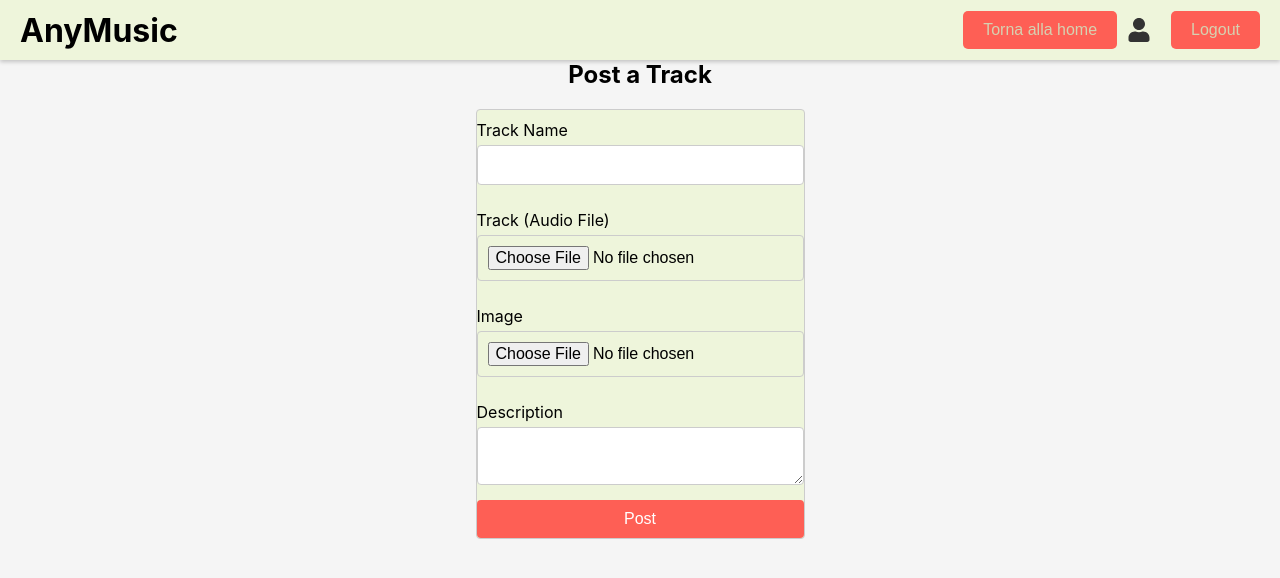
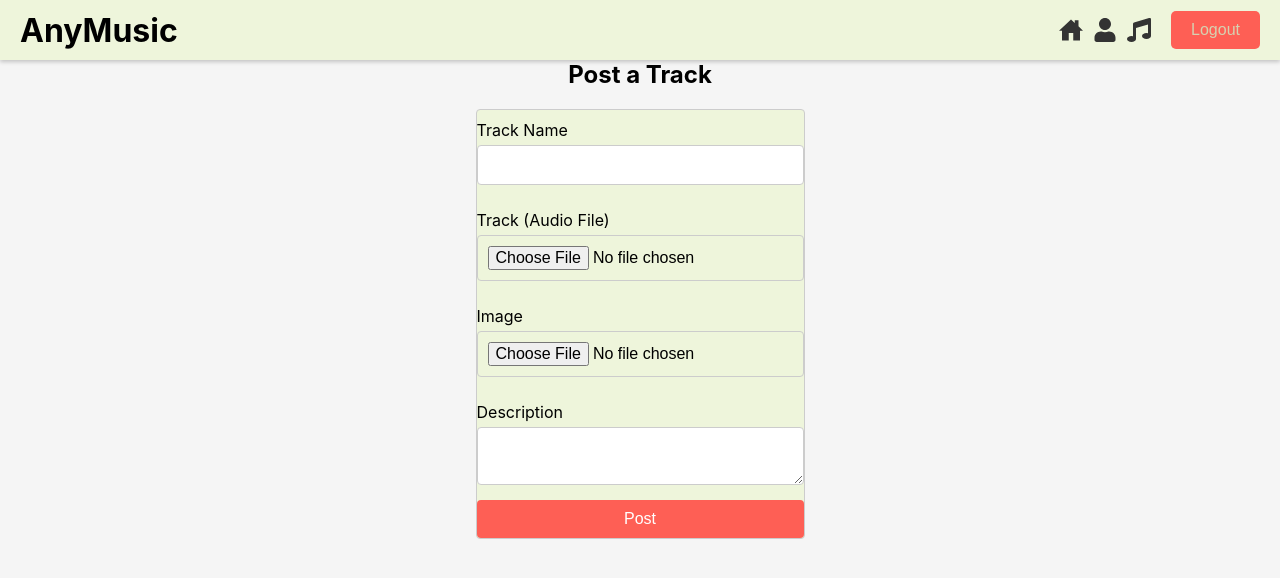
Before and after one commit to francoSpagnati/Anymusic, a React (Create React App) app: page /post in a window 1280 px wide. Shown: the top 578 px of the page. Built offline with nearby package versions, Linux system fonts and the light colour scheme.

Commit message:
Risolti conflitti durante il merge

```diff
--- a/src/Home/Home.js
+++ b/src/Home/Home.js
@@ -4,6 +4,8 @@ import { signOut } from 'firebase/auth';
 import { FaUser, FaMusic } from 'react-icons/fa';
 import { auth } from '../services/firebaseConfig';
 import PostsList from '../PostList/PostList'; // Importa il componente per i post
+import { IoHomeSharp } from "react-icons/io5";
+
 import './Home.css';
 
 const Home = () => {
@@ -26,6 +28,9 @@ const Home = () => {
   const goToPost = () => {
     navigate('/post');
   };
+  const handleHome = ()=>{
+    navigate('/home');
+  }
 
   return (
     <div className="home-container">
@@ -33,8 +38,9 @@ const Home = () => {
         <h1>AnyMusic</h1>
         <div className="nav-icons">
           <div className="left-buttons">
+            <IoHomeSharp  className="icon" onClick={handleHome} title='Torna alla home'/>
+            <FaUser className='icon' onClick={goToProfile} title='vai al profilo'/>
             <FaMusic className="icon" onClick={goToPost} title="Post" />
-            <FaUser className="icon" onClick={goToProfile} title="Profile" />
           </div>
           <button className="logout-button" onClick={handleLogout}>Logout</button>
         </div>
--- a/src/Post/Post.js
+++ b/src/Post/Post.js
@@ -5,7 +5,8 @@ import { storage, db, auth } from '../services/firebaseConfig';
 import { ref as storageRef, uploadBytes, getDownloadURL } from 'firebase/storage';
 import { ref as dbRef, set, get } from 'firebase/database';
 import { v4 as uuidv4 } from 'uuid'; // Importa la libreria uuid
-import { FaUser} from 'react-icons/fa';
+import { IoHomeSharp } from "react-icons/io5";
+import {FaUser,FaMusic} from 'react-icons/fa';
 import './Post.css'; // Assicurati di avere questo file CSS per lo stile
 
 const PostTrack = () => {
@@ -91,14 +92,18 @@ const PostTrack = () => {
       console.error('Error logging out:', error.message);
     }
   };
+  const goToPost = () => {
+    navigate('/post');
+  };
   return (
     <div className="post-page">
     <header className="home-bar">
         <h1>AnyMusic</h1>
         <div className="nav-icons">
-        <button className="back-button" onClick={handleHome}>Torna alla home</button>
           <div className="left-buttons">
-            <FaUser className="icon" onClick={goToProfile} title="Profile" />
+            <IoHomeSharp  className="icon" onClick={handleHome} title='Torna alla home'/>
+            <FaUser className='icon' onClick={goToProfile} title='vai al profilo'/>
+            <FaMusic className="icon" onClick={goToPost} title="Post" />
           </div>
           <button className="logout-button" onClick={handleLogout}>Logout</button>
         </div>
--- a/src/Profile/Profile.js
+++ b/src/Profile/Profile.js
@@ -4,7 +4,8 @@ import { auth, db } from '../services/firebaseConfig';
 import { ref, onValue, query, orderByChild, equalTo, remove } from 'firebase/database';
 import { signOut } from 'firebase/auth';
 import {  AiFillDelete } from 'react-icons/ai'; // Importa le icone
-import {FaMusic} from 'react-icons/fa';
+import { IoHomeSharp } from "react-icons/io5";
+import {FaUser,FaMusic} from 'react-icons/fa';
 
 import './Profile.css';
 
@@ -104,14 +105,18 @@ const Profile = () => {
   const handleHome = ()=>{
     navigate('/home');
   }
+  const goToProfile = () => {
+    navigate('/profile');
+  };
 
   return (
     <div className="profile-container">
       <header className="home-bar">
         <h1>AnyMusic</h1>
         <div className="nav-icons">
-          <button className="back-button" onClick={handleHome}>Torna alla home</button>
           <div className="left-buttons">
+            <IoHomeSharp  className="icon" onClick={handleHome} title='Torna alla home'/>
+            <FaUser className='icon' onClick={goToProfile} title='vai al profilo'/>
             <FaMusic className="icon" onClick={goToPost} title="Post" />
           </div>
           <button className="logout-button" onClick={handleLogout}>Logout</button>
@@ -146,12 +151,12 @@ const Profile = () => {
                 onError={(event) => console.error('Error playing audio:', event.target.error)}
               >
                 <source src={post.trackUrl} type="audio/mp3" />
-                Your browser does not support the audio element.
+                Il tuo browser non supporta questo formato audio
               </audio>
             </div>
           ))
         ) : (
-          <p>No posts yet</p>
+          <p>Non hai ancora postato</p>
         )}
       </div>
     </div>
```
